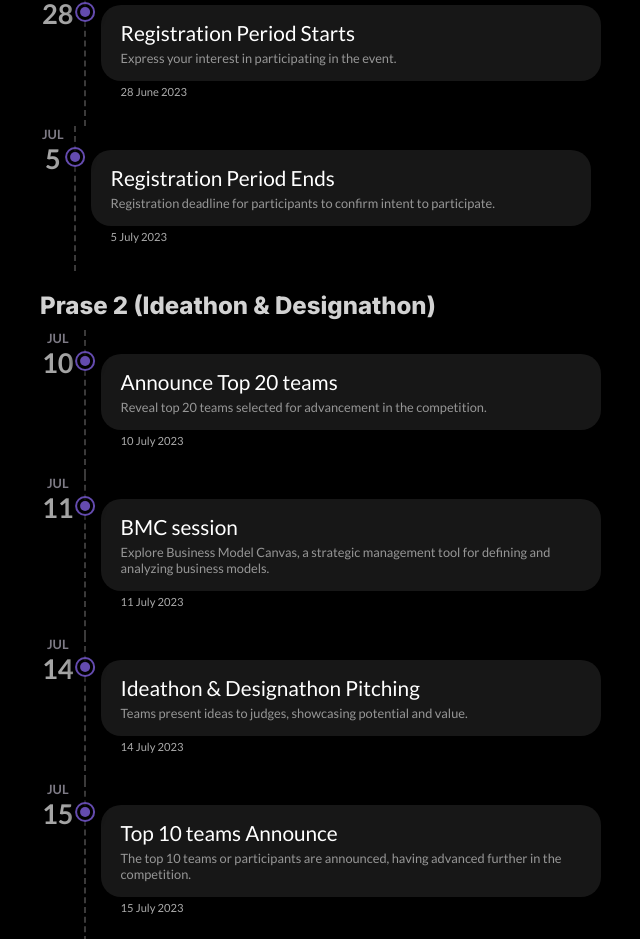
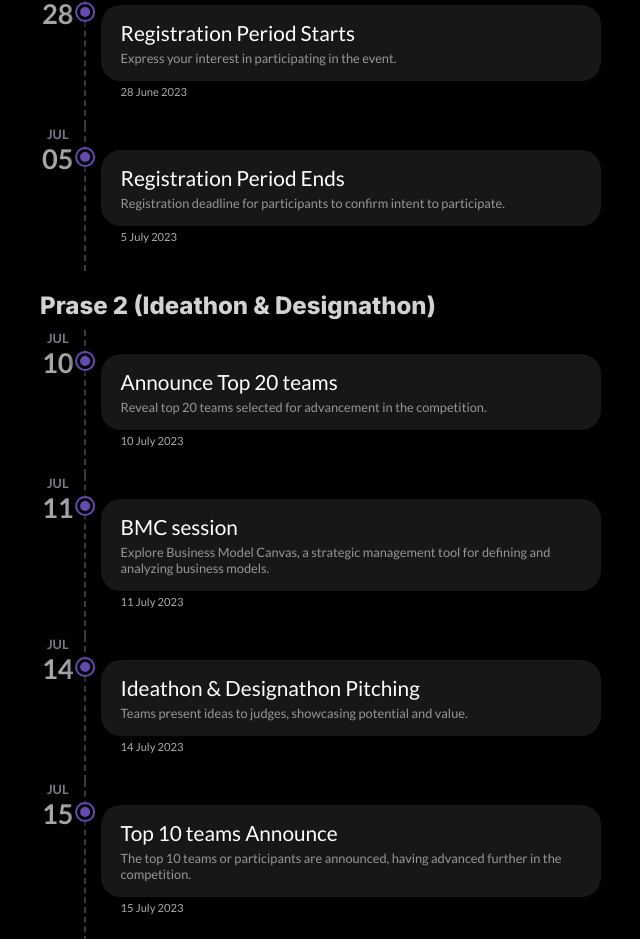
Before and after one commit to himansaE/ideanix, a Next.js app: page / in a window 1280 px wide. Shown: the part 2054-2993 px from the top of the page, without its empty margins (610-1250 px from the left). Built offline with nearby package versions, Linux system fonts and the light colour scheme.

Commit message:
fix timeline number

```diff
--- a/src/components/home/timeline.tsx
+++ b/src/components/home/timeline.tsx
@@ -127,7 +127,7 @@ function DateChip({ data }: { data: ProjectDateInterface }) {
             .toUpperCase()}
         </div>
         <div className={style.date_date_num}>
-          {new Date(data.time).getDate()}
+          {("0" + new Date(data.time).getDate()).slice(-2)}
         </div>
       </div>
       <div className={style.date_line}></div>
```
